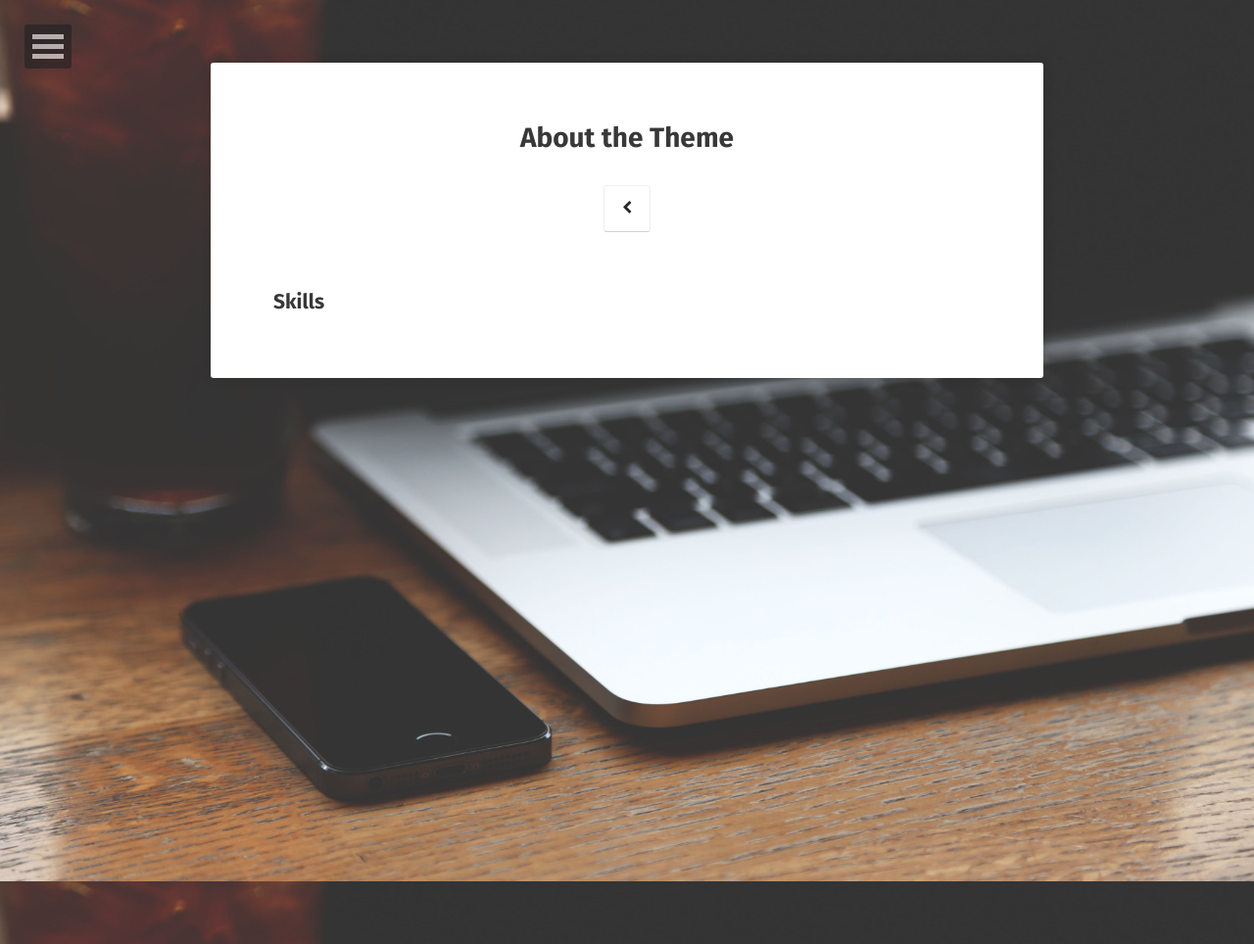
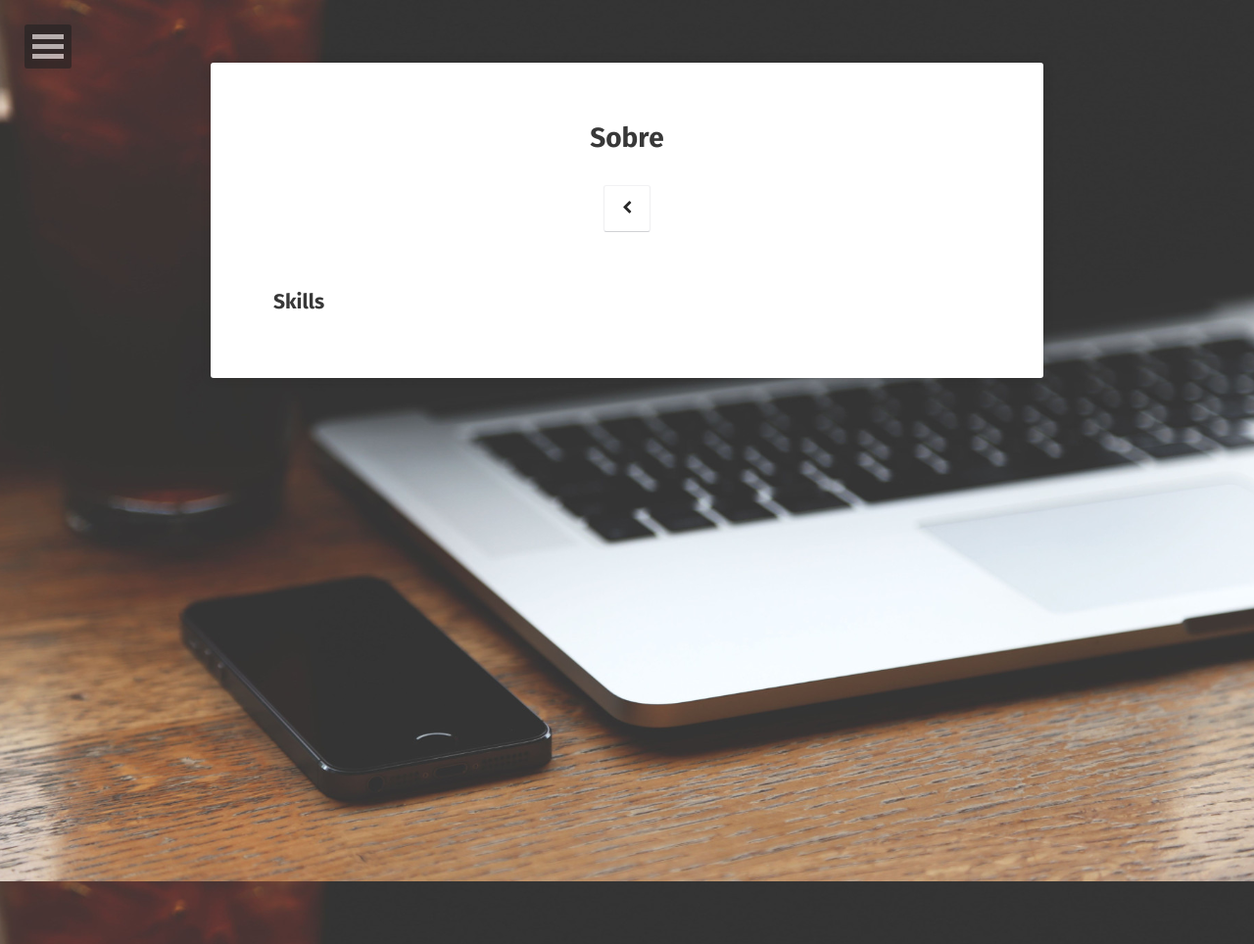
Before and after one commit to jsdaniell/jsdaniell.github.io, a Jekyll site: the page built from about/index.md, in a window 1280 px wide. Shown: the whole page at 98% size. Built offline with Jekyll 4.4.1, drawn with Linux system fonts in a browser that asks for light colours; some web fonts are replaced.

Commit message:
index changed

```diff
--- a/about/index.md
+++ b/about/index.md
@@ -1,8 +1,8 @@
 ---
 layout: page
-title: About the Theme
+title: Sobre
 tags: [about, Jekyll, theme, moon]
-date: 2016-03-21
+date: 2019-06-15
 comments: false
 ---
 
```
